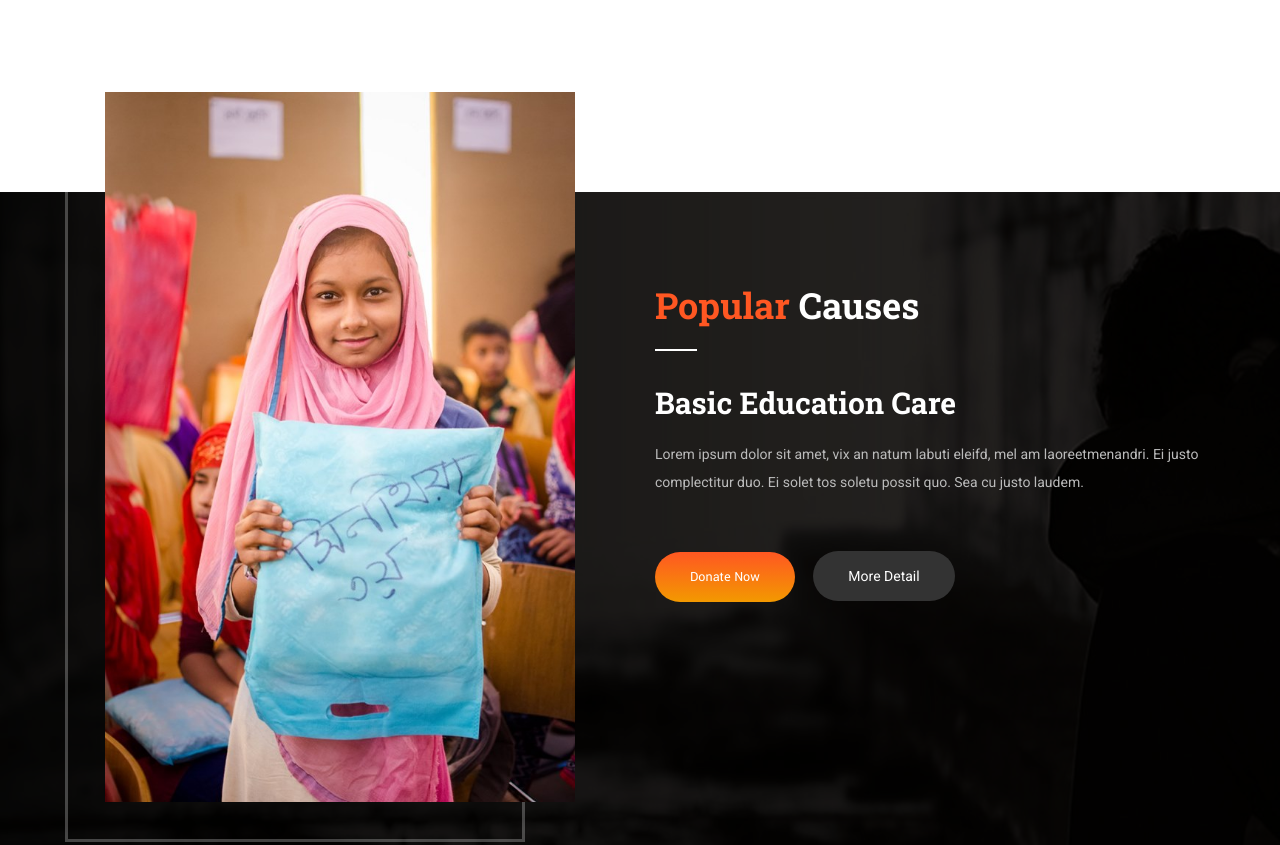
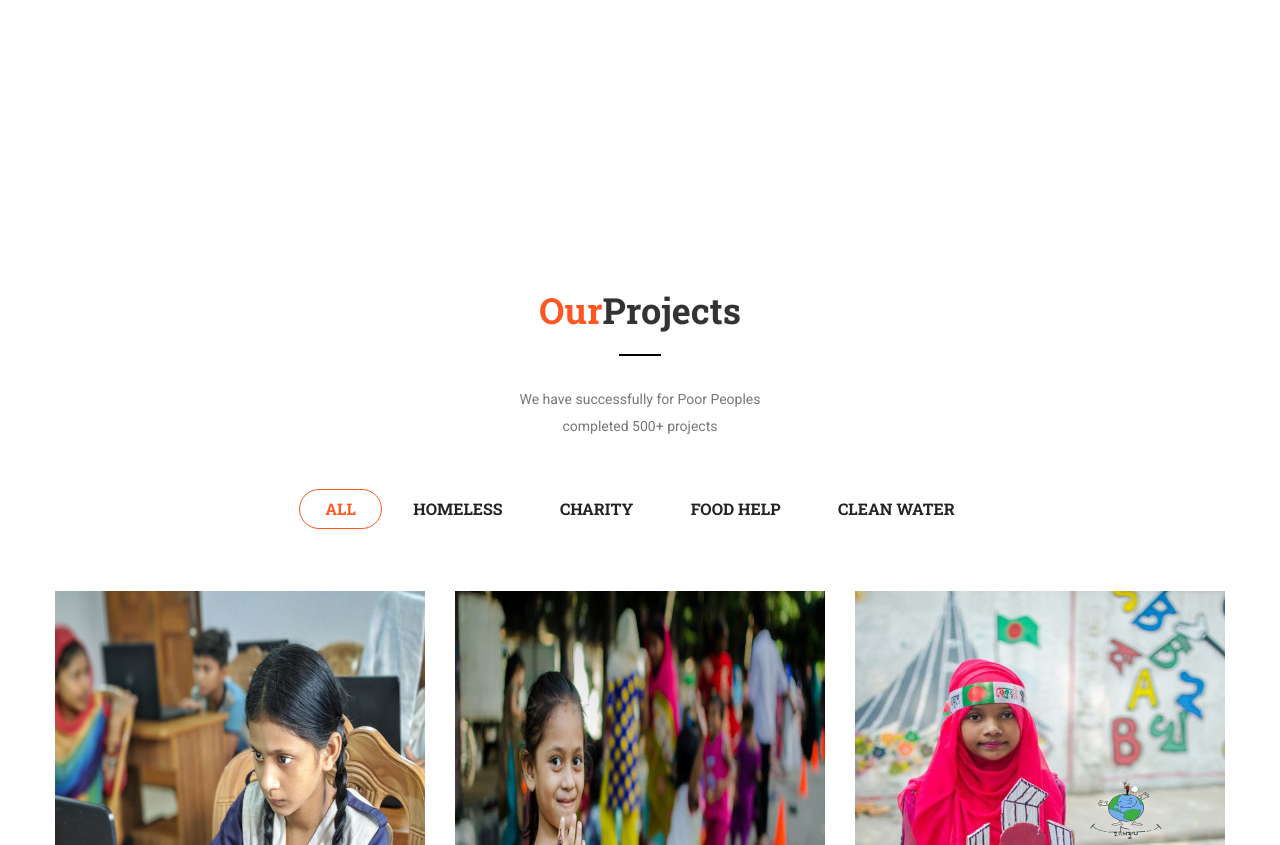
Before and after one commit to KSMubasshir/hashimukhfoundationweb, a plain HTML site: page index.html in a window 1280 px wide. Shown: the part 2024-2869 px from the top of the page. Drawn offline with Linux system fonts and the light colour scheme.

Commit message:
Update index.html

```diff
--- a/index.html
+++ b/index.html
@@ -390,46 +390,12 @@
 		</div>
 	</section>
 
-	<section class="popular-causes-section" style="background-image:url(images/background/5.jpg)">
-		<div class="auto-container">
-			<div class="row clearfix">
-
-				<!-- Image Column -->
-				<div class="image-column col-lg-6 col-md-12 col-sm-12">
-					<div class="inner-column wow fadeInLeft" data-wow-delay="0ms" data-wow-duration="1500ms">
-						<div class="image">
-							<img src="images/resource/cause-10.jpg" alt="" />
-						</div>
-					</div>
-				</div>
-
-				<!-- Content Column -->
-				<div class="content-column col-lg-6 col-md-12 col-sm-12">
-					<div class="inner-column">
-						<!-- Sec Title -->
-						<div class="sec-title light">
-							<h2><span class="theme_color">popular</span> causes</h2>
-						</div>
-						<div class="bold-text">Basic Education Care</div>
-						<div class="text">Lorem ipsum dolor sit amet, vix an natum labuti eleifd, mel am laoreetmenandri. Ei justo complectitur duo. Ei solet tos soletu possit quo. Sea cu justo laudem.</div>
-
-						<div class="btns-box">
-							<a href="donate.html" class="theme-btn btn-style-five">Donate Now</a>
-							<a href="about.html" class="theme-btn btn-style-two">More Detail</a>
-						</div>
-					</div>
-				</div>
-
-			</div>
-		</div>
-	</section>
-
 	<!-- Gallery Section -->
 	<section class="gallery-section">
 		<div class="auto-container">
 			<!-- Sec Title -->
 			<div class="sec-title centered">
-				<h2><span class="theme_color">Our Gallery</span>  Projects</h2>
+				<h2><span class="theme_color">Our</span>Projects</h2>
 				<div class="text">We have successfully for Poor Peoples <br> completed 500+ projects</div>
 			</div>
 
```
